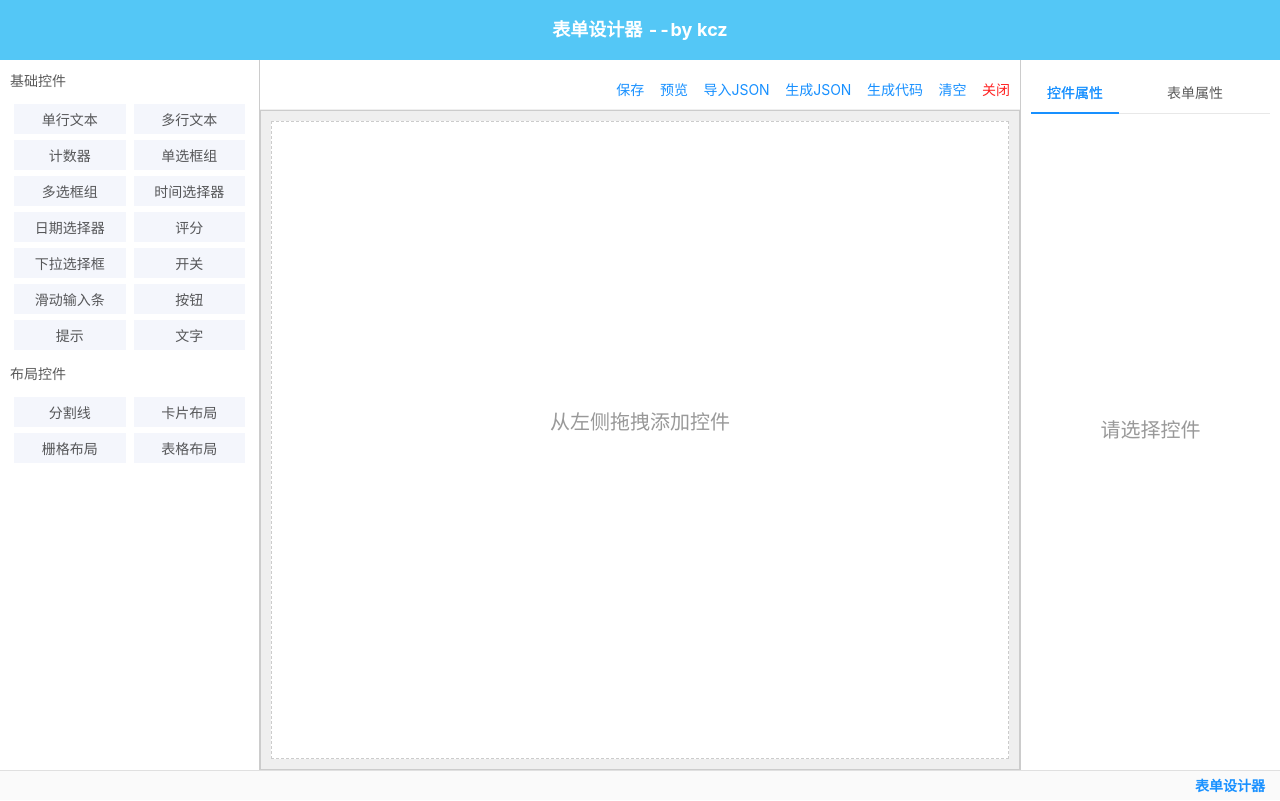
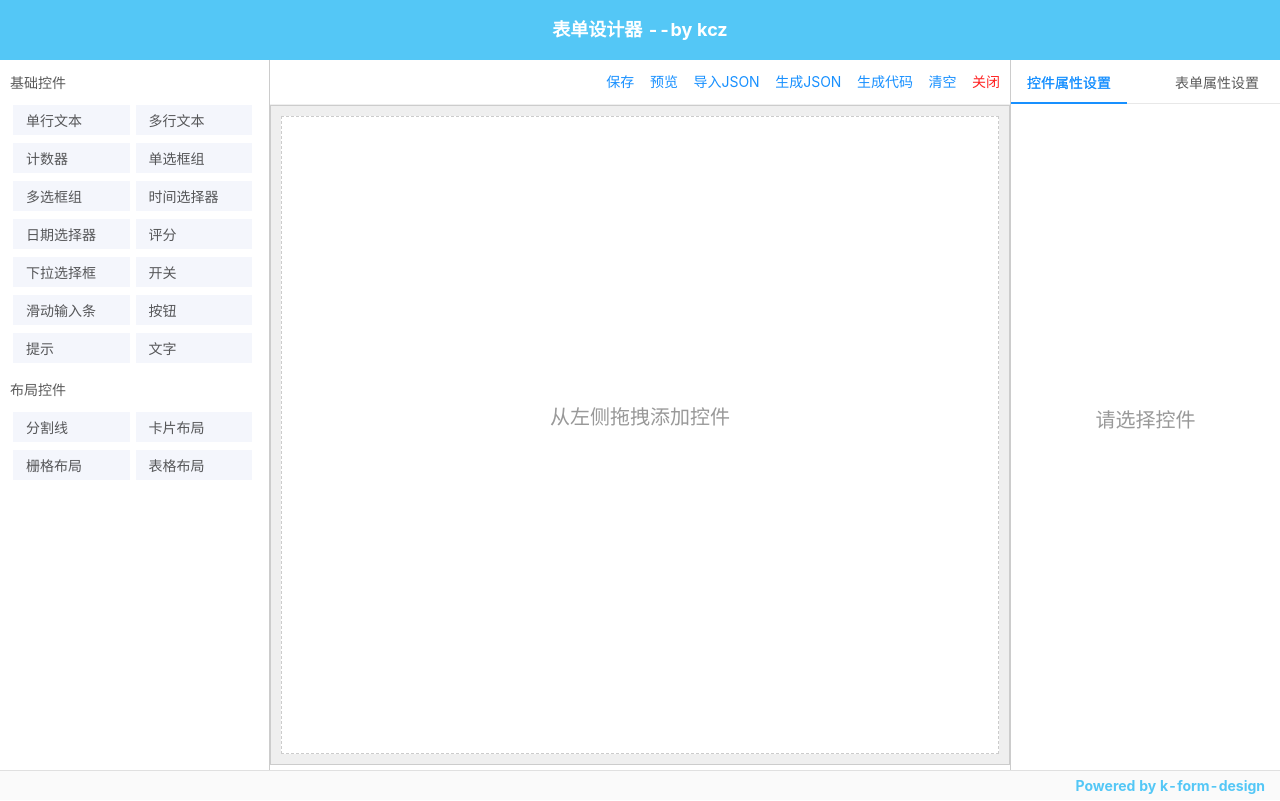
Before and after one commit to Kchengz/k-form-design, a Vue app: page /#/formDesign in a window 1280 px wide. Built offline with nearby package versions, Linux system fonts and the light colour scheme.

Commit message:
更改页面样式

```diff
--- a/packages/KFormDesign/index.vue
+++ b/packages/KFormDesign/index.vue
@@ -4,7 +4,7 @@
     <div class="content">
       <!-- 左侧控件区域 start -->
       <aside class="left">
-        <div class="title">基础控件</div>
+        <div class="title left-title">基础控件</div>
         <draggable
           tag="ul"
           :value="basicsList"
@@ -18,10 +18,9 @@
           <li
             v-for="(val, index) in basicsList"
             :key="index"
-            v-text="val.name"
-          ></li>
+          >{{val.name}}</li>
         </draggable>
-        <div class="title">布局控件</div>
+        <div class="title left-title">布局控件</div>
         <draggable
           tag="ul"
           :value="layoutList"
@@ -55,7 +54,7 @@
             <a-icon type="file" /> 生成JSON
           </a>
           <a size="small" @click="handleOpenCodeModal">
-            <a-icon type="file" /> 生成代码
+            <a-icon type="code" /> 生成代码
           </a>
           <a size="small" @click="handleReset">
             <a-icon type="delete" /> 清空
@@ -84,10 +83,10 @@
       <!-- 右侧控件属性区域 start -->
       <aside class="right">
         <a-tabs style="height:100%">
-          <a-tab-pane style="height:100%" tab="控件属性" key="1">
+          <a-tab-pane style="height:100%" tab=" 控件属性设置" key="1">
             <formItemProperties :selectItem="selectItem" />
           </a-tab-pane>
-          <a-tab-pane tab="表单属性" key="2" forceRender
+          <a-tab-pane tab="表单属性设置" key="2" forceRender
             ><formProperties
               :config="data.config"
               :previewOptions="previewOptions"
--- a/packages/KFormDesign/module/footer.vue
+++ b/packages/KFormDesign/module/footer.vue
@@ -1,7 +1,8 @@
 <template>
   <footer>
+    Powered by
     <a target="_new_page" href="https://github.com/Kchengz/k-form-design"
-      >表单设计器</a
+      >k-form-design</a
     >
   </footer>
 </template>
@@ -22,6 +23,7 @@ footer {
   font-weight: bold;
   border-top: 1px solid #e0e0e0;
   > a {
+    color: #54c7f6;
     text-decoration: none;
   }
 }
--- a/packages/KFormDesign/module/formItemProperties.vue
+++ b/packages/KFormDesign/module/formItemProperties.vue
@@ -7,7 +7,7 @@
       </a-form-item>
       <a-form-item
         v-if="typeof selectItem.model !== 'undefined'"
-        label="字段标识"
+        label="数据绑定Key"
       >
         <a-input v-model="selectItem.model" placeholder="请输入" />
       </a-form-item>
@@ -261,7 +261,9 @@
       </a-form-item>
 
       <a-form-item v-if="selectItem.type === 'table'" label="提示">
-        请点击右键增加行列，或者合并单元格
+        <p style="line-height: 26px;">
+          请点击右键增加行列，或者合并单元格
+        </p>
       </a-form-item>
     </a-form>
   </div>
--- a/packages/KFormDesign/module/handleSelectItem.vue
+++ b/packages/KFormDesign/module/handleSelectItem.vue
@@ -1,11 +1,16 @@
 <template>
-  <div class="drag-move-box" :class="{ active: record.key === selectItem.key }">
-    <div class="form-item-box" @click="$emit('handleSelectItem', record)">
+  <div
+    class="drag-move-box"
+    @click="$emit('handleSelectItem', record)"
+    :class="{ active: record.key === selectItem.key }"
+  >
+    <div class="form-item-box">
       <kFormItem :config="config" :record="record" />
     </div>
     <div class="drag-move" v-if="record.key === selectItem.key">
       <a-icon type="swap" />
     </div>
+    <div class="show-key-box" v-text="record.model" />
     <div
       class="copy"
       v-if="record.key === selectItem.key"
--- a/styles/formDesign.css
+++ b/styles/formDesign.css
@@ -41,8 +41,8 @@
   border-bottom: 1px solid #efefef;
   font-size: 14px;
   text-align: center;
-  height: 50px;
-  line-height: 40px;
+  height: 45px;
+  line-height: 24px;
 }
 .form-designer-container .content section .title.content-title {
   text-align: right;
@@ -54,11 +54,12 @@
   padding: 10px;
 }
 .form-designer-container .content aside {
-  width: 260px;
+  width: 270px;
   height: 100%;
 }
-.form-designer-container .content aside > div {
-  padding: 10px;
+.form-designer-container .content aside > .left-title {
+  padding: 12px 10px 8px;
+  user-select: none;
 }
 .form-designer-container .content aside.left {
   border-right: 1px solid #ccc;
@@ -74,8 +75,8 @@
 }
 .form-designer-container .content aside.left > ul > li {
   width: calc(50% - 8px);
-  margin: 3px 4px;
-  text-align: center;
+  margin: 4px 3px;
+  padding-left: 12px;
   height: 30px;
   line-height: 30px;
   cursor: move;
@@ -93,6 +94,7 @@
 }
 .form-designer-container .content aside.right .properties-centent {
   overflow: auto;
+  padding: 0 18px;
 }
 .form-designer-container .content aside.right .properties-centent .ant-form-item {
   margin-bottom: 0;
@@ -139,20 +141,30 @@
   border: 1px #ccc dashed;
 }
 .form-designer-container .content section .form-panel .draggable-box .panel-box .moving {
-  background: #f56c6c;
-  border: 2px solid #f56c6c;
   outline-width: 0;
-  height: 3px;
+  height: 35px;
   box-sizing: border-box;
   font-size: 0;
   overflow: hidden;
   padding: 0 !important;
   margin: 3px 0;
+  position: relative;
 }
 .form-designer-container .content section .form-panel .draggable-box .panel-box .moving.active {
   outline: 0 !important;
   border: 2px solid #f56c6c !important;
   outline-offset: 0;
+}
+.form-designer-container .content section .form-panel .draggable-box .panel-box .moving::before {
+  content: '';
+  height: 100%;
+  width: 100%;
+  background: #e9edff;
+  border: 2px solid #3d71fb;
+  position: absolute;
+  top: 0;
+  left: 0;
+  z-index: 1999;
 }
 .form-designer-container .content section .form-panel .draggable-box .panel-box .drag-move-box {
   position: relative;
@@ -174,6 +186,7 @@
   height: 100%;
   top: 0;
   left: 0;
+  z-index: 888;
 }
 .form-designer-container .content section .form-panel .draggable-box .panel-box .drag-move-box .form-item-box .ant-form-item {
   margin: 0;
@@ -200,6 +213,14 @@
   text-align: center;
   background: #409eff;
   color: #fff;
+  z-index: 980;
+}
+.form-designer-container .content section .form-panel .draggable-box .panel-box .drag-move-box .show-key-box {
+  position: absolute;
+  top: 2px;
+  right: 5px;
+  font-size: 14px;
+  color: #2227f5;
 }
 .form-designer-container .content section .form-panel .draggable-box .panel-box .drag-move-box > .copy {
   right: 24px;
@@ -216,6 +237,7 @@
   text-align: center;
   background: #409eff;
   color: #fff;
+  z-index: 980;
 }
 .form-designer-container .content section .form-panel .draggable-box .panel-box .grid-box,
 .form-designer-container .content section .form-panel .draggable-box .panel-box .table-box {
--- a/styles/formDesign.less
+++ b/styles/formDesign.less
@@ -16,8 +16,8 @@
         border-bottom: 1px solid #efefef;
         font-size: 14px;
         text-align: center;
-        height: 50px;
-        line-height: 40px;
+        height: 45px;
+        line-height: 24px;
         &.content-title {
           text-align: right;
           a {
@@ -31,10 +31,11 @@
     }
     // 左右栏
     aside {
-      width: 260px;
+      width: 270px;
       height: 100%;
-      > div {
-        padding: 10px;
+      > .left-title {
+        padding: 12px 10px 8px;
+        user-select: none;
       }
       &.left {
         border-right: 1px solid @aside-border-color;
@@ -48,8 +49,9 @@
           flex-wrap: wrap;
           > li {
             width: calc(50% - 8px);
-            margin: 3px 4px;
-            text-align: center;
+            margin: 4px 3px;
+            padding-left: 12px;
+            // text-align: center;
             height: 30px;
             line-height: 30px;
             cursor: move;
@@ -68,6 +70,7 @@
         border-left: 1px solid @aside-border-color;
         .properties-centent {
           overflow: auto;
+          padding: 0 18px;
           .ant-form-item {
             margin-bottom: 0;
             padding-bottom: 8px;
@@ -115,19 +118,31 @@
             border: 1px #ccc dashed;
             .moving {
               // 拖放移动中
-              background: #f56c6c;
-              border: 2px solid #f56c6c;
+              // background: #f56c6c !important;
+              // border: 2px solid #f56c6c;
               outline-width: 0;
-              height: 3px;
+              height: 35px;
               box-sizing: border-box;
               font-size: 0;
               overflow: hidden;
               padding: 0 !important;
               margin: 3px 0;
+              position: relative;
               &.active {
                 outline: 0 !important;
                 border: 2px solid #f56c6c !important;
                 outline-offset: 0;
+              }
+              &::before{
+                content:'';
+                height: 100%;
+                width: 100%;
+                background: #e9edff;
+                border: 2px solid #3d71fb;
+                position: absolute;
+                top: 0;
+                left: 0;
+                z-index: 1999;
               }
             }
             .drag-move-box {
@@ -148,6 +163,7 @@
                   height: 100%;
                   top: 0;
                   left: 0;
+                  z-index: 888;
                 }
                 .ant-form-item {
                   // 修改ant form-item的margin为padding
@@ -177,6 +193,14 @@
                 text-align: center;
                 background: @primary-color;
                 color: #fff;
+                z-index: 980;
+              }
+              .show-key-box{
+                position: absolute;
+                top: 2px;
+                right: 5px;
+                font-size: 14px;
+                color: #2227f5;
               }
               > .copy {
                 right: 24px;
@@ -192,6 +216,7 @@
                 text-align: center;
                 background: @primary-color;
                 color: #fff;
+                z-index: 980;
               }
             }
             .grid-box,
```
Also changed, not shown: styles/kTable.css (deleted, +0 -32 lines).
